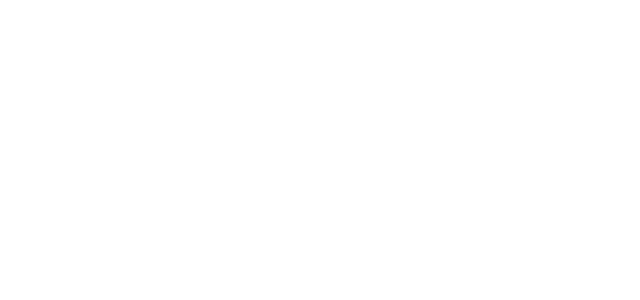
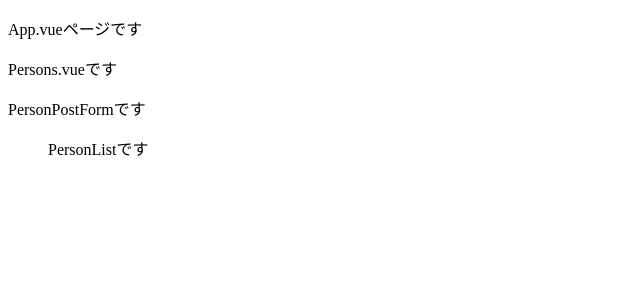
Before and after one commit to Ha-ji-me/vue3-study, a Vue app: page / in a window 1280 px wide. Shown: the top 300 px of the page, without its empty margins (0-640 px from the left). Built offline with nearby package versions, Linux system fonts and the light colour scheme.

Commit message:
'コンポーネント受け渡しテスト'

```diff
--- a/src/App.vue
+++ b/src/App.vue
@@ -1,7 +1,7 @@
 <script setup lang="ts">
 // This starter template is using Vue 3 <script setup> SFCs
 // Check out https://v3.vuejs.org/api/sfc-script-setup.html#sfc-script-setup
-
+import Persons from './components/Persons.vue'
 
 </script>
 
@@ -9,15 +9,17 @@
 <template>
   <!-- <img alt="Vue logo" src="./assets/logo.png" /> -->
   <!-- <HelloWorld msg="Hello Vue 3 + TypeScript + Vite" /> -->
+  <p>App.vueページです</p>
+  <Persons />
 </template>
 
 <style>
-#app {
+/* #app {
   font-family: Avenir, Helvetica, Arial, sans-serif;
   -webkit-font-smoothing: antialiased;
   -moz-osx-font-smoothing: grayscale;
   text-align: center;
   color: #2c3e50;
   margin-top: 60px;
-}
+} */
 </style>
--- /dev/null
+++ b/src/components/PersonList.vue
@@ -0,0 +1,9 @@
+<script setup lang="ts">
+</script>
+
+<template>
+<p>PersonListです</p>
+</template>
+
+<style scoped>
+</style>
--- /dev/null
+++ b/src/components/PersonPostForm.vue
@@ -0,0 +1,9 @@
+<script setup lang="ts">
+</script>
+
+<template>
+<p>PersonPostFormです</p>
+</template>
+
+<style scoped>
+</style>
--- /dev/null
+++ b/src/components/Persons.vue
@@ -0,0 +1,22 @@
+<script setup lang="ts">
+import PersonPostForm from './PersonPostForm.vue';
+import PersonList from './PersonList.vue';
+</script>
+
+<template>
+<p>Persons.vueです</p>
+<div class="container">
+    <div class="form-container">
+        <PersonPostForm />
+    </div>
+    <div class="list-container">
+        <ul>
+            <PersonList />
+        </ul>
+    </div>
+</div>
+
+</template>
+
+<style>
+</style>
```
